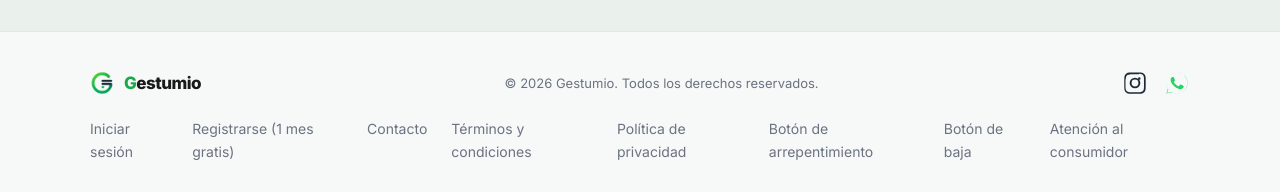
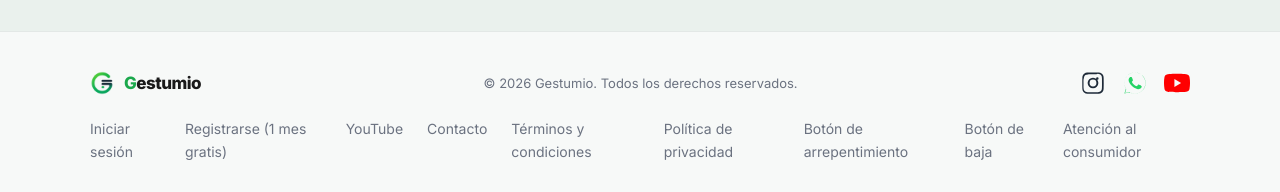
Before and after one commit to brachu87/-zentric-landing, a website: page index.html in a window 1280 px wide. Shown: the part 6062-6254 px from the top of the page. Drawn offline with Linux system fonts and the light colour scheme.

Commit message:
Landing: CRM->ERP (meta), link al canal de YouTube en el footer y manual v4 actualizado

```diff
--- a/index.html
+++ b/index.html
@@ -572,10 +572,12 @@
     <div class="footer-social" style="display:flex;gap:16px;align-items:center;justify-content:center;margin:6px 0">
       <a href="https://www.instagram.com/gestumio/" target="_blank" rel="noopener" aria-label="Instagram de Gestumio" style="color:var(--accent);display:flex"><svg width="26" height="26" viewBox="0 0 24 24" fill="currentColor" aria-hidden="true"><path d="M12 2.2c3.2 0 3.6 0 4.9.07 1.2.06 1.8.25 2.2.42.6.22 1 .48 1.4.9.42.42.68.82.9 1.4.17.4.36 1 .42 2.2.06 1.3.07 1.7.07 4.9s0 3.6-.07 4.9c-.06 1.2-.25 1.8-.42 2.2-.22.6-.48 1-.9 1.4-.42.42-.82.68-1.4.9-.4.17-1 .36-2.2.42-1.3.06-1.7.07-4.9.07s-3.6 0-4.9-.07c-1.2-.06-1.8-.25-2.2-.42a3.8 3.8 0 0 1-1.4-.9 3.8 3.8 0 0 1-.9-1.4c-.17-.4-.36-1-.42-2.2-.06-1.3-.07-1.7-.07-4.9s0-3.6.07-4.9c.06-1.2.25-1.8.42-2.2.22-.6.48-1 .9-1.4.42-.42.82-.68 1.4-.9.4-.17 1-.36 2.2-.42C8.4 2.2 8.8 2.2 12 2.2Zm0 1.8c-3.1 0-3.5 0-4.7.07-.9.04-1.4.2-1.7.32-.43.17-.74.36-1.06.68-.32.32-.5.63-.68 1.06-.12.3-.28.8-.32 1.7C3.24 8.5 3.24 8.9 3.24 12s0 3.5.07 4.7c.04.9.2 1.4.32 1.7.17.43.36.74.68 1.06.32.32.63.5 1.06.68.3.12.8.28 1.7.32 1.2.06 1.6.07 4.7.07s3.5 0 4.7-.07c.9-.04 1.4-.2 1.7-.32.43-.17.74-.36 1.06-.68.32-.32.5-.63.68-1.06.12-.3.28-.8.32-1.7.06-1.2.07-1.6.07-4.7s0-3.5-.07-4.7c-.04-.9-.2-1.4-.32-1.7a2.9 2.9 0 0 0-.68-1.06 2.9 2.9 0 0 0-1.06-.68c-.3-.12-.8-.28-1.7-.32C15.5 4 15.1 4 12 4Zm0 3.05a4.95 4.95 0 1 1 0 9.9 4.95 4.95 0 0 1 0-9.9Zm0 1.8a3.15 3.15 0 1 0 0 6.3 3.15 3.15 0 0 0 0-6.3Zm5.15-.9a1.15 1.15 0 1 1-2.3 0 1.15 1.15 0 0 1 2.3 0Z"/></svg></a>
       <a href="https://wa.me/5491178236708" target="_blank" rel="noopener" aria-label="WhatsApp de Gestumio" style="color:#25D366;display:flex"><svg width="26" height="26" viewBox="0 0 24 24" fill="currentColor" aria-hidden="true"><path d="M17.5 14.4c-.3-.15-1.75-.86-2-.96-.27-.1-.47-.15-.66.15-.2.3-.76.96-.93 1.15-.17.2-.34.22-.64.07-.3-.15-1.26-.46-2.4-1.48-.9-.8-1.5-1.77-1.67-2.07-.17-.3-.02-.46.13-.6.13-.14.3-.34.44-.52.15-.17.2-.3.3-.5.1-.2.05-.37-.02-.52-.08-.15-.66-1.6-.9-2.18-.24-.57-.48-.5-.66-.5h-.56c-.2 0-.52.07-.8.37-.27.3-1.04 1.02-1.04 2.48s1.07 2.88 1.22 3.08c.15.2 2.1 3.2 5.08 4.5.7.3 1.26.48 1.7.62.7.22 1.35.2 1.86.12.57-.08 1.75-.72 2-1.4.24-.7.24-1.28.17-1.4-.07-.13-.27-.2-.57-.35Zm-5.5 7.4a9.8 9.8 0 0 1-5-1.36l-.36-.2-3.72.97 1-3.63-.24-.37A9.8 9.8 0 1 1 12 21.8Zm0-19.6a9.8 9.8 0 0 0-8.36 14.9L2.2 21.8l4.82-1.26A9.8 9.8 0 1 0 12 2.2Z"/></svg></a>
+      <a href="https://www.youtube.com/@GestumioApp" target="_blank" rel="noopener" aria-label="YouTube de Gestumio" style="color:#FF0000;display:flex"><svg width="26" height="26" viewBox="0 0 24 24" fill="currentColor" aria-hidden="true"><path d="M23.5 6.2a3 3 0 0 0-2.1-2.1C19.5 3.5 12 3.5 12 3.5s-7.5 0-9.4.6A3 3 0 0 0 .5 6.2 31 31 0 0 0 0 12a31 31 0 0 0 .5 5.8 3 3 0 0 0 2.1 2.1c1.9.6 9.4.6 9.4.6s7.5 0 9.4-.6a3 3 0 0 0 2.1-2.1A31 31 0 0 0 24 12a31 31 0 0 0-.5-5.8ZM9.6 15.6V8.4l6.2 3.6-6.2 3.6Z"/></svg></a>
     </div>
     <div class="footer-links">
       <a href="https://app.gestumio.com/login">Iniciar sesión</a>
       <a href="https://app.gestumio.com/registro">Registrarse (1 mes gratis)</a>
+      <a href="https://www.youtube.com/@GestumioApp" target="_blank" rel="noopener">YouTube</a>
       <a href="mailto:soporte@gestumio.com">Contacto</a>
       <a href="terminos.html">Términos y condiciones</a>
       <a href="privacidad.html">Política de privacidad</a>
```
